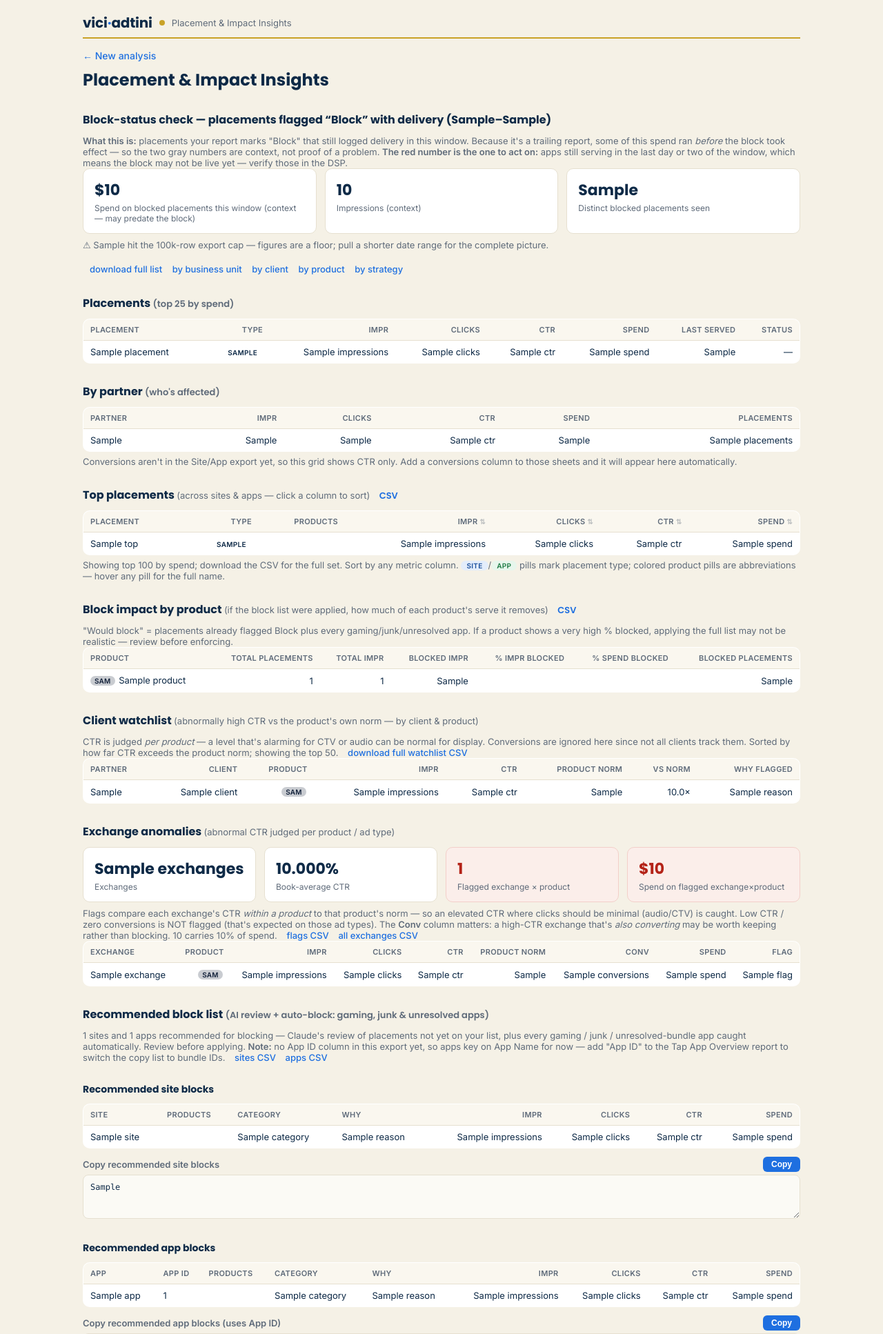
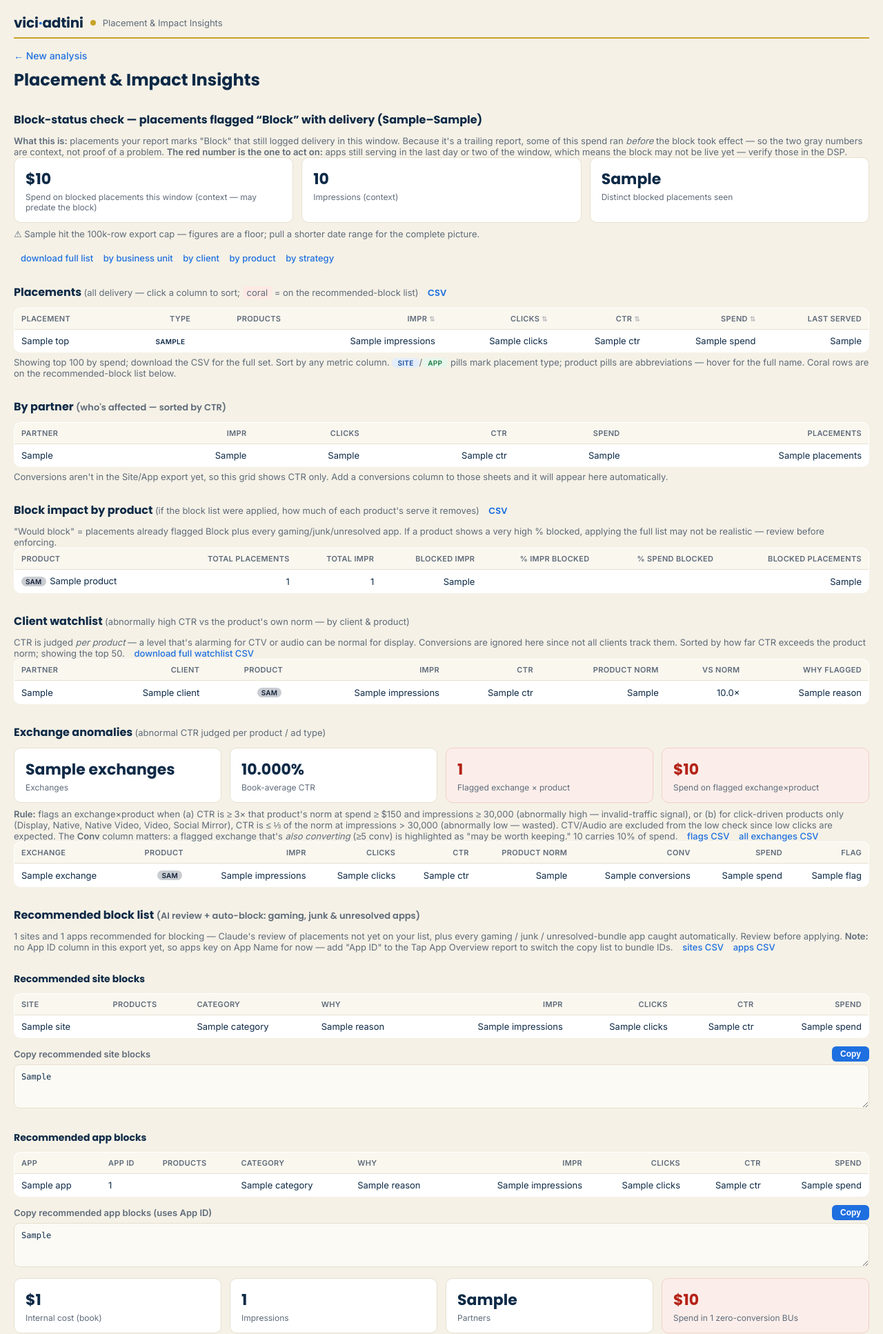
Before and after one commit to kiri-ux/campaign-insights, a Flask app: template templates/dashboard.html in a window 1280 px wide. Shown: the top 1934 px of the page at 69% size. Run offline with Flask 3, Linux system fonts and the light colour scheme; the template is opened without the code that fills it: most values are stand-ins (such as "Sample title", 1, 10 or a date in 2020).

Commit message:
Add files via upload

```diff
--- a/app.py
+++ b/app.py
@@ -97,16 +97,9 @@ def analyze():
             ctx["audit"] = {
                 "summary": a["summary"],
                 "has_conv": a.get("has_conv", False),
-                "offenders": _fmt(a["offenders"].head(25), pct_cols=["ctr"], money_cols=["spend"],
-                                  int_cols=["impressions", "clicks", "conversions"]).to_dict("records"),
                 "by_bu": _fmt(a["leak_by_bu"].head(15), pct_cols=["ctr"], money_cols=["leaked_spend"],
                               int_cols=["leaked_impressions", "leaked_clicks", "leaked_conversions", "placements"]).to_dict("records"),
             }
-
-            # Top placements — one sortable grid, all metrics (show 100, CSV = full)
-            _CACHE["top_placements.csv"] = a["top_placements"]
-            ctx["top"] = _fmt(a["top_placements"].head(100), pct_cols=["ctr"], money_cols=["spend"],
-                              int_cols=["impressions", "clicks", "conversions"]).to_dict("records")
 
             # Block impact by product (realism check)
             _CACHE["block_impact_by_product.csv"] = a["block_impact"]
@@ -119,18 +112,12 @@ def analyze():
                 row["hot"] = hot
             ctx["block_impact"] = bi_rows
 
-            # Copyable AdLib filter syntax for placements ALREADY flagged "Block"
-            bs, bap = a["block_names"]["site"], a["block_names"]["app"]
-            ctx["blocks"] = {
-                "site_count": len(bs), "app_count": len(bap),
-                "site_filter": to_adlib_filter(bs, "site"),
-                "app_filter": to_adlib_filter(bap, "app"),
-            }
-
             # AI runs on every upload now. Merge Claude's picks with the
             # deterministic gaming/junk/unresolved auto-block. Apps key on App ID.
             rec = recommend_blocks(a["candidates"])
             rec_site = rec.get("site", pd.DataFrame())
+            if len(rec_site) and "impressions" in rec_site:
+                rec_site = rec_site.sort_values("impressions", ascending=False)  # sites by impr high-low
             rec_app = merge_app_blocks(rec.get("app", pd.DataFrame()), a["auto_app_blocks"])
             _CACHE["ai_recommended_sites.csv"] = rec_site
             _CACHE["ai_recommended_apps.csv"] = rec_app
@@ -146,6 +133,17 @@ def analyze():
                 "site_filter": to_adlib_filter(rec_site["name"].tolist(), "site") if len(rec_site) else "",
                 "app_filter": to_adlib_filter(app_vals, "app") if len(rec_app) else "",
             }
+
+            # Combined Placements grid (all delivery), with a coral flag for any
+            # placement on the recommended-block list.
+            rec_names = set(rec_site.get("name", pd.Series([], dtype=str)).tolist()) \
+                | set(rec_app.get("name", pd.Series([], dtype=str)).tolist())
+            _CACHE["top_placements.csv"] = a["top_placements"]
+            top_rows = _fmt(a["top_placements"].head(100), pct_cols=["ctr"], money_cols=["spend"],
+                            int_cols=["impressions", "clicks", "conversions"]).to_dict("records")
+            for row in top_rows:
+                row["rec"] = row.get("name") in rec_names
+            ctx["top"] = top_rows
             del a
         except Exception as e:
             ctx["errors"].append(f"Block audit: {e}")
--- a/templates/dashboard.html
+++ b/templates/dashboard.html
@@ -13,11 +13,11 @@
         --font-head:'Poppins',Arial,sans-serif;--font-body:'Inter',Arial,sans-serif;}
   *{box-sizing:border-box}
   body{font-family:var(--font-body);color:var(--ink);background:var(--bg);margin:0;padding:0 20px 40px;}
-  .brandbar{max-width:1040px;margin:0 auto;display:flex;align-items:center;gap:10px;padding:18px 0 6px;border-bottom:2px solid var(--gold);}
+  .brandbar{max-width:1360px;margin:0 auto;display:flex;align-items:center;gap:10px;padding:18px 0 6px;border-bottom:2px solid var(--gold);}
   .brandbar .mark{font-family:var(--font-head);font-weight:700;font-size:20px;color:var(--atlas);letter-spacing:-.01em;}
   .brandbar .mark span{color:var(--velocity);}
   .brandbar .dot{width:8px;height:8px;border-radius:50%;background:var(--gold);}
-  .wrap{max-width:1040px;margin:0 auto;padding-top:14px;}
+  .wrap{max-width:1360px;margin:0 auto;padding-top:14px;}
   a.back{color:var(--velocity);text-decoration:none;font-size:14px;font-weight:500;}
   h1{font-family:var(--font-head);font-size:24px;margin:8px 0 18px;color:var(--atlas);}
   h2{font-family:var(--font-head);font-size:16px;margin:28px 0 10px;color:var(--atlas);}
@@ -50,6 +50,8 @@
   .tblwrap{overflow-x:auto;}
   tr.hot{background:#fff6e0;}
   tr.hot td{border-bottom-color:#f0e2b8;}
+  tr.coral{background:#ffe9e4;}
+  tr.coral td{border-bottom-color:#f6cfc5;}
   th.sortable{cursor:pointer;user-select:none;}
   th.sortable:hover{color:var(--velocity);}
   th.sortable::after{content:' ⇅';opacity:.4;font-size:10px;}
@@ -85,31 +87,25 @@
        <a class="dl" href="/download/block_leak_by_product.csv">by product</a>
        <a class="dl" href="/download/block_leak_by_strategy.csv">by strategy</a></p>
 
-    <h2>Placements <span style="font-weight:normal;color:var(--muted);font-size:13px">(top 25 by spend)</span></h2>
-    <table><tr><th>Placement</th><th>Type</th><th>Impr</th><th>Clicks</th><th>CTR</th>{% if audit.has_conv %}<th>Conv</th>{% endif %}<th>Spend</th><th>Last served</th><th>Status</th></tr>
-    {% for r in audit.offenders %}<tr><td>{{ r.placement }}</td><td>{{ tpill(r.placement_type) }}</td><td>{{ r.impressions }}</td><td>{{ r.clicks }}</td><td>{{ r.ctr }}</td>{% if audit.has_conv %}<td>{{ r.conversions }}</td>{% endif %}<td>{{ r.spend }}</td><td>{{ r.last_served }}</td><td>{% if r.still_active == True %}<span style="color:var(--warn);font-weight:bold">still serving</span>{% elif r.still_active == False %}stopped{% else %}—{% endif %}</td></tr>{% endfor %}
-    </table>
+    <h2>Placements <span class="sub">(all delivery — click a column to sort; <span style="background:#ffe9e4;padding:1px 6px;border-radius:4px">coral</span> = on the recommended-block list)</span> <a class="dl" href="/download/top_placements.csv">CSV</a></h2>
+    <table id="topgrid"><thead><tr>
+      <th>Placement</th><th>Type</th><th>Products</th>
+      <th class="sortable num" data-col="3" data-type="num">Impr</th>
+      <th class="sortable num" data-col="4" data-type="num">Clicks</th>
+      <th class="sortable num" data-col="5" data-type="pct">CTR</th>
+      {% if audit.has_conv %}<th class="sortable num" data-col="6" data-type="num">Conv</th>{% endif %}
+      <th class="sortable num" data-col="{% if audit.has_conv %}7{% else %}6{% endif %}" data-type="money">Spend</th>
+      <th>Last served</th>
+    </tr></thead><tbody>
+    {% for r in top %}<tr{% if r.rec %} class="coral"{% endif %}><td>{{ r.name }}</td><td>{{ tpill(r.placement_type) }}</td><td>{{ pills(r.products) }}</td><td class="num">{{ r.impressions }}</td><td class="num">{{ r.clicks }}</td><td class="num">{{ r.ctr }}</td>{% if audit.has_conv %}<td class="num">{{ r.conversions }}</td>{% endif %}<td class="num">{{ r.spend }}</td><td>{{ r.last_served }}</td></tr>{% endfor %}
+    </tbody></table>
+    <p class="note">Showing top 100 by spend; download the CSV for the full set. Sort by any metric column. <span class="tp site">site</span>/<span class="tp app">app</span> pills mark placement type; product pills are abbreviations — hover for the full name. Coral rows are on the recommended-block list below.</p>
 
-    <h2>By partner <span style="font-weight:normal;color:var(--muted);font-size:13px">(who's affected)</span></h2>
+    <h2>By partner <span style="font-weight:normal;color:var(--muted);font-size:13px">(who's affected — sorted by CTR)</span></h2>
     <table><tr><th>Partner</th><th>Impr</th><th>Clicks</th><th>CTR</th>{% if audit.has_conv %}<th>Conv</th>{% endif %}<th>Spend</th><th>Placements</th></tr>
     {% for r in audit.by_bu %}<tr><td>{{ r.bu }}</td><td>{{ r.leaked_impressions }}</td><td>{{ r.leaked_clicks }}</td><td>{{ r.ctr }}</td>{% if audit.has_conv %}<td>{{ r.leaked_conversions }}</td>{% endif %}<td>{{ r.leaked_spend }}</td><td>{{ r.placements }}</td></tr>{% endfor %}
     </table>
     {% if not audit.has_conv %}<p class="note">Conversions aren't in the Site/App export yet, so this grid shows CTR only. Add a conversions column to those sheets and it will appear here automatically.</p>{% endif %}
-  {% endif %}
-
-  {% if top %}
-    <h2>Top placements <span class="sub">(across sites &amp; apps — click a column to sort)</span> <a class="dl" href="/download/top_placements.csv">CSV</a></h2>
-    <table id="topgrid"><thead><tr>
-      <th>Placement</th><th>Type</th><th>Products</th>
-      <th class="sortable" data-col="3" data-type="num">Impr</th>
-      <th class="sortable" data-col="4" data-type="num">Clicks</th>
-      <th class="sortable" data-col="5" data-type="pct">CTR</th>
-      {% if audit and audit.has_conv %}<th class="sortable" data-col="6" data-type="num">Conv</th>{% endif %}
-      <th class="sortable" data-col="{% if audit and audit.has_conv %}7{% else %}6{% endif %}" data-type="money">Spend</th>
-    </tr></thead><tbody>
-    {% for r in top %}<tr><td>{{ r.name }}</td><td>{{ tpill(r.placement_type) }}</td><td>{{ pills(r.products) }}</td><td>{{ r.impressions }}</td><td>{{ r.clicks }}</td><td>{{ r.ctr }}</td>{% if audit and audit.has_conv %}<td>{{ r.conversions }}</td>{% endif %}<td>{{ r.spend }}</td></tr>{% endfor %}
-    </tbody></table>
-    <p class="note">Showing top 100 by spend; download the CSV for the full set. Sort by any metric column. <span class="tp site">site</span>/<span class="tp app">app</span> pills mark placement type; colored product pills are abbreviations — hover any pill for the full name.</p>
   {% endif %}
 
   {% if block_impact %}
@@ -137,7 +133,7 @@
       <div class="kpi warn"><div class="n">{{ e.flag_count }}</div><div class="l">Flagged exchange × product</div></div>
       <div class="kpi warn"><div class="n">${{ '{:,.0f}'.format(e.flag_spend) }}</div><div class="l">Spend on flagged exchange×product</div></div>
     </div>
-    <p class="note">Flags compare each exchange's CTR <em>within a product</em> to that product's norm — so an elevated CTR where clicks should be minimal (audio/CTV) is caught. Low CTR / zero conversions is NOT flagged (that's expected on those ad types). The <strong>Conv</strong> column matters: a high-CTR exchange that's <em>also converting</em> may be worth keeping rather than blocking. {{ e.top_exchange }} carries {{ '{:.0f}%'.format(e.top_share*100) }} of spend. <a class="dl" href="/download/exchange_flags.csv">flags CSV</a> <a class="dl" href="/download/exchange_table.csv">all exchanges CSV</a></p>
+    <p class="note"><strong>Rule:</strong> flags an exchange×product when (a) CTR is ≥ 3× that product's norm at spend ≥ $150 and impressions ≥ 30,000 (abnormally high — invalid-traffic signal), or (b) for click-driven products only (Display, Native, Native Video, Video, Social Mirror), CTR is ≤ ⅓ of the norm at impressions > 30,000 (abnormally low — wasted). CTV/Audio are excluded from the low check since low clicks are expected. The <strong>Conv</strong> column matters: a flagged exchange that's <em>also converting</em> (≥5 conv) is highlighted as "may be worth keeping." {{ e.top_exchange }} carries {{ '{:.0f}%'.format(e.top_share*100) }} of spend. <a class="dl" href="/download/exchange_flags.csv">flags CSV</a> <a class="dl" href="/download/exchange_table.csv">all exchanges CSV</a></p>
     <table><tr><th>Exchange</th><th>Product</th><th>Impr</th><th>Clicks</th><th>CTR</th><th>Product norm</th><th>Conv</th><th>Spend</th><th>Flag</th></tr>
     {% for r in exchanges.flags %}<tr{% if r.keep_signal %} class="hot"{% endif %}><td>{{ r.exchange }}</td><td>{{ pills(r.product) }}</td><td>{{ r.impressions }}</td><td>{{ r.clicks }}</td><td>{{ r.ctr }}</td><td>{{ r.product_ctr }}</td><td>{{ r.conversions }}</td><td>{{ r.spend }}</td><td style="white-space:normal">{{ r.flag }}</td></tr>{% endfor %}
     </table>
@@ -198,8 +194,8 @@
 
     <h2>Strategy flags <span class="sub">(strategy names with abnormally high CTR for their strategy type)</span> <a class="dl" href="/download/strategy_flags.csv">download CSV</a></h2>
     {% if insights.strategy_flags %}
-    <table><tr><th>Client</th><th>Strategy name</th><th>Type</th><th>Impr</th><th>CTR</th><th>Type norm</th><th>vs norm</th><th>Why flagged</th></tr>
-    {% for r in insights.strategy_flags %}<tr><td>{{ r.Client }}</td><td style="white-space:normal">{{ r['Strategy Name'] }}</td><td>{{ r['Strategy Type'] }}</td><td>{{ r.impressions }}</td><td>{{ r.ctr }}</td><td>{{ r.type_ctr }}</td><td>{{ '{:.1f}×'.format(r.x_over_norm) }}</td><td style="white-space:normal">{{ r.reason }}</td></tr>{% endfor %}
+    <table><tr><th>Partner</th><th>Client</th><th>Strategy name</th><th>Type</th><th>Impr</th><th>CTR</th><th>Type norm</th><th>vs norm</th><th>Why flagged</th></tr>
+    {% for r in insights.strategy_flags %}<tr><td>{{ r.business_unit }}</td><td>{{ r.Client }}</td><td style="white-space:normal">{{ r['Strategy Name'] }}</td><td>{{ r['Strategy Type'] }}</td><td>{{ r.impressions }}</td><td>{{ r.ctr }}</td><td>{{ r.type_ctr }}</td><td>{{ '{:.1f}×'.format(r.x_over_norm) }}</td><td style="white-space:normal">{{ r.reason }}</td></tr>{% endfor %}
     </table>
     {% else %}<p class="note">No strategy names tripped the abnormal-CTR threshold.</p>{% endif %}
   {% endif %}
```
Also changed, not shown: block_audit_engine.py (+10 -8 lines), exchange_engine.py (+19 -11 lines).
